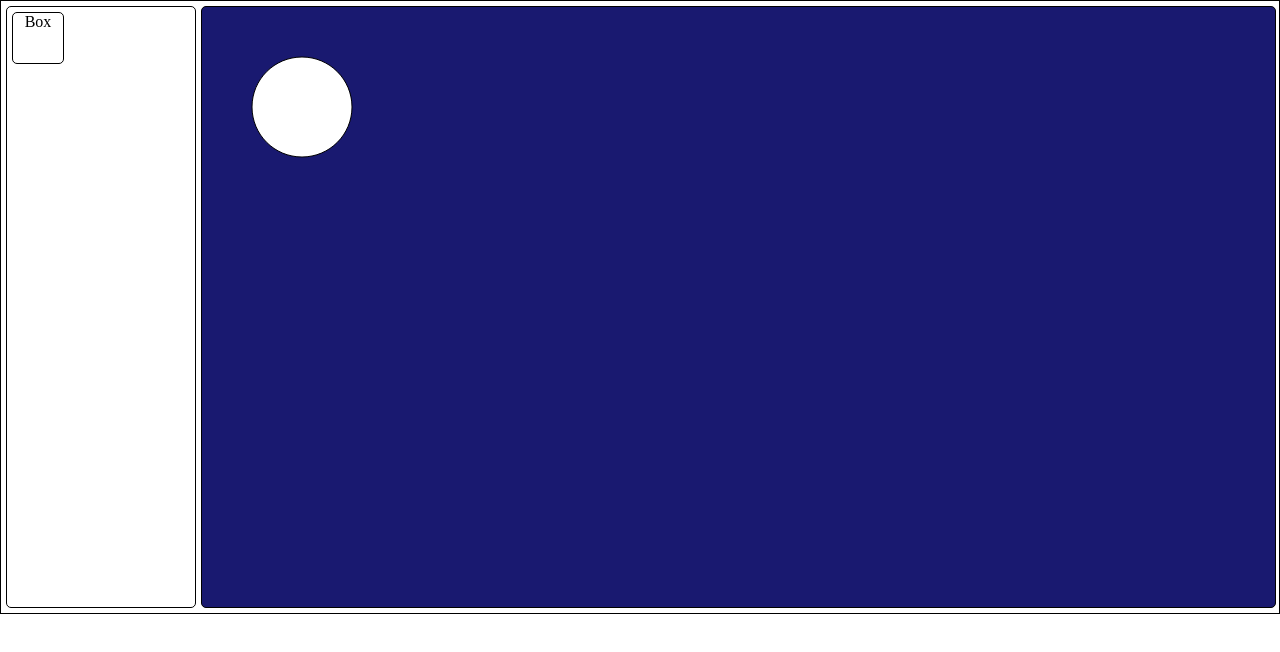
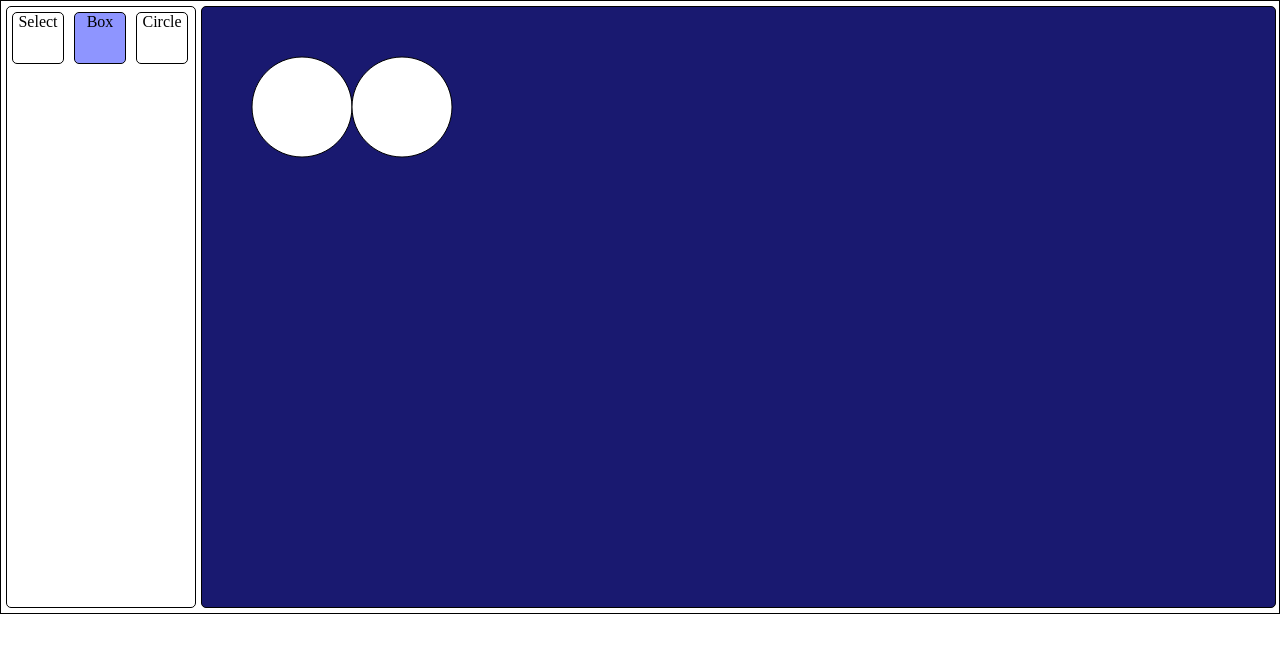
Before and after one commit to richgkav/GardenPlan, a website built with webpack: page dist/index.html in a window 1280 px wide. Both pictures are taken after a click on the element "Box". Built offline with nearby package versions, Linux system fonts and the light colour scheme.

Commit message:
added menu & shapes classes (3)

```diff
--- a/src/index.js
+++ b/src/index.js
@@ -1,9 +1,11 @@
 import "./styles.css";
 import "./two";
-import { Menu } from "./objects";
+import { Menu } from "./menu";
+import { AllShapes } from "./shapes";
 
 const gardenPlan = function() {
 
+// -------------------------------------------------------------------------- //
     const drawArea = document.getElementById('draw-area');
     const twoXdim = drawArea.offsetWidth;
     const twoYdim = drawArea.offsetHeight;
@@ -15,17 +17,41 @@ const gardenPlan = function() {
 
     const two = new Two(params).appendTo(drawArea);
 
-    const circ = two.makeCircle(100, 100, 50);
+    const circ0 = two.makeCircle(100, 100, 50);
+    const circ1 = two.makeCircle(200, 100, 50);
 
     two.update();
 
+    const allShapes = new AllShapes();
+    allShapes.addShape(circ0);
+    allShapes.addShape(circ1);
+
+    console.log(allShapes);
+// -------------------------------------------------------------------------- //
+
     const menu = new Menu();
-    menu.addItem('Box','menu-item','menu-box', 10);
+
+    menu.addItem('Select','menu-item','menu-select', 10);
+    menu.addItem('Box','menu-item','menu-box', 20);
+    menu.addItem('Circle','menu-item','menu-circle', 30);
     menu.renderItems('menu-area');
 
-    document.getElementById('menu-box').addEventListener('click', (event) => {
-        console.log('box');
+    const elMenuSel = document.getElementById('menu-select');
+    elMenuSel.addEventListener('click', (event) => {
+        menu.selectItem(elMenuSel);
     });
+
+    const elMenuBox = document.getElementById('menu-box');
+    elMenuBox.addEventListener('click', (event) => {
+        menu.selectItem(elMenuBox);
+    });
+
+    const elMenuCircle = document.getElementById('menu-circle');
+    elMenuCircle.addEventListener('click', (event) => {
+        menu.selectItem(elMenuCircle);
+    });
+
+
 };
 
 window.onload = gardenPlan;
--- a/src/objects.js
+++ b/src/menu.js
@@ -15,6 +15,30 @@ export class Menu {
         this.items.forEach(element => {
             rendElmt.appendChild(element.createDiv());
         });
+    }
+
+    getItem(id) {
+        for (let i = 0; i != this.items.length; i++) {
+            if (this.items[i].id === id) {
+                return this.items[i];
+            }
+        }
+        return false;
+    }
+
+    // selects passed id and unselects everything else
+
+    selectItem(element) {
+        for (let i = 0; i != this.items.length; i++) {
+            this.items[i].selected = false;
+            document.getElementById(this.items[i].id).classList.remove('menu-item-selected');
+
+            if (this.items[i].id === element.id) {
+                this.items[i].selected = true;
+                element.classList.add('menu-item-selected');
+                console.log(`menu ${this.items[i].id} selected`);
+            }
+        }
     }
 }
 
--- /dev/null
+++ b/src/shapes.js
@@ -0,0 +1,21 @@
+import "./two";
+
+// to keep track of shapes in drawing area
+
+export class AllShapes {
+    constructor() {
+        this.shapes = [];
+    }
+
+    addShape(twoShape) {
+
+        this.shapes.push(new Shape(twoShape));
+    }
+}
+
+class Shape {
+    constructor(twoShape) {
+        this.twoShape = twoShape;
+        this.id = twoShape.id;
+    }
+}
--- a/src/styles.css
+++ b/src/styles.css
@@ -36,3 +36,11 @@
     margin: 5px;
     border-radius: 5px;
 }
+
+.menu-item:hover {
+    box-shadow: 0px 0px 5px 0px rgba(0,0,0,0.75);
+}
+
+.menu-item-selected {
+    background-color: rgb(142, 149, 255);
+}
```
Also changed, not shown: dist/main.js.
